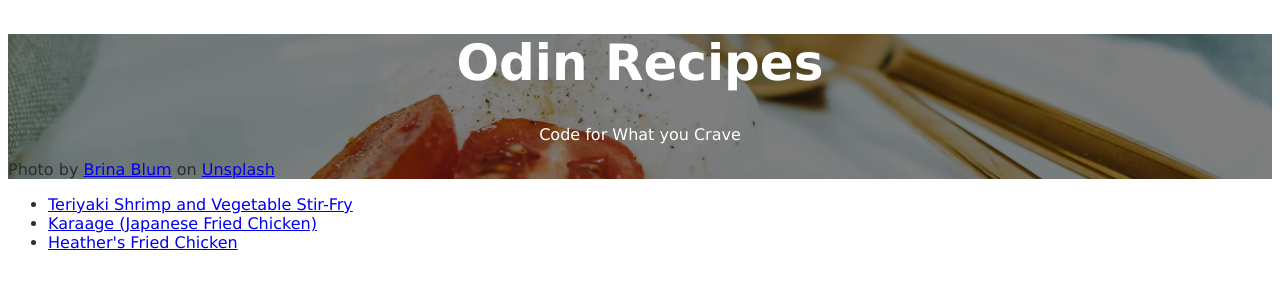
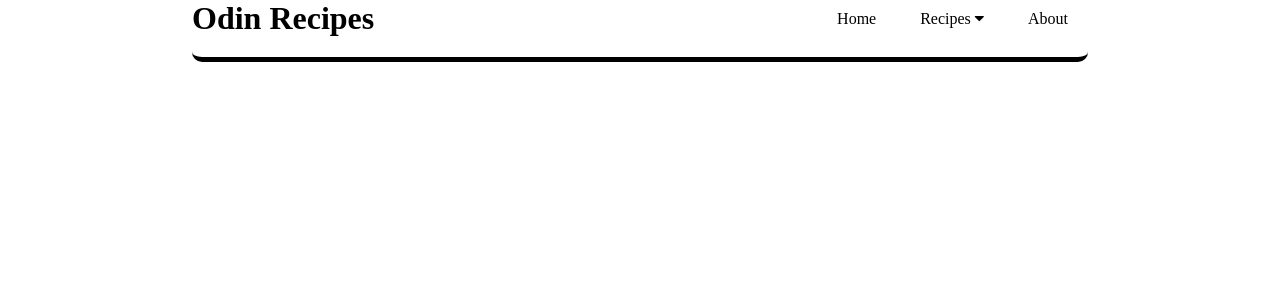
Before and after one commit to MAALsLAB/odin-recipes, a plain HTML site: page index.html in a window 1280 px wide. Drawn offline with Linux system fonts and the light colour scheme.

Commit message:
Setting Header + Navigation bar

```diff
--- a/css/main-style.css
+++ b/css/main-style.css
@@ -1,31 +1,59 @@
-body {
-  color: #292e31;
-  font-family: Verdana, Geneva, Tahoma, sans-serif;
+* {
+  box-sizing: border-box;
+  margin: 0;
+  padding: 0;
 }
 
-h1 {
-  font-size: 50px;
+header {
+  width: 70%;
+  margin: 0 auto;
+  padding-bottom: 20px;
+  display: flex;
+  justify-content: flex-end;
+  align-items: center;
+  border-radius: 10px;
+  border-bottom: 5px solid black;
 }
 
-h2 {
-  color: #4a6f75;
+a {
+  color: black;
+  text-decoration: none;
 }
 
-.hero-image {
-  background-image: linear-gradient(rgba(0, 0, 0, 0.5), rgba(0, 0, 0, 0.5)),
-    url("../imgs/brina-blum-WfSZ_XNPViY-unsplash.jpg");
-  height: 50%;
-  background-position: center;
-  background-repeat: no-repeat;
-  background-size: cover;
-  position: relative;
+.logo {
+  margin-right: auto;
 }
 
-.hero-text {
-  text-align: center;
-  /* position: absolute; */
-  /* top: 50%;
-  left: 50%;
-  transform: translate(-50%, -50%); */
+.nav-links {
+  list-style: none;
+}
+
+.nav-links li {
+  display: inline-block;
+  padding: 0 1.25rem;
+}
+
+.recipes-list-content {
+  display: none;
+  position: absolute;
+  z-index: 1;
+  background-color: #f9f9f9;
+  min-width: 100px;
+  box-shadow: 0px 8px 16px 0px rgba(0, 0, 0, 0.2);
+}
+
+.recipes-list-content a {
+  display: block;
+  float: none;
+  text-align: left;
+  padding: 12px 16px;
+}
+
+.recipes-list-content a:hover {
+  background-color: black;
   color: white;
 }
+
+.recipes-list:hover .recipes-list-content {
+  display: block;
+}
--- a/index.html
+++ b/index.html
@@ -5,38 +5,38 @@
     <meta http-equiv="X-UA-Compatible" content="IE=edge" />
     <meta name="viewport" content="width=device-width, initial-scale=1.0" />
     <link rel="stylesheet" href="./css/main-style.css" />
+    <link
+      rel="stylesheet"
+      href="https://cdnjs.cloudflare.com/ajax/libs/font-awesome/4.7.0/css/font-awesome.min.css"
+    />
     <title>Odin Recipes</title>
   </head>
 
   <body>
-    <div class="hero-image">
-      <div class="hero-text">
-        <h1>Odin Recipes</h1>
-        <p>Code for What you Crave</p>
-      </div>
-      Photo by
-      <a
-        href="https://unsplash.com/@brina_blum?utm_source=unsplash&utm_medium=referral&utm_content=creditCopyText"
-        >Brina Blum</a
-      >
-      on
-      <a
-        href="https://unsplash.com/s/photos/food-recipes?utm_source=unsplash&utm_medium=referral&utm_content=creditCopyText"
-        >Unsplash</a
-      >
-    </div>
-    <ul>
-      <li>
-        <a href="./recipes/teriyaki-shrimp.html">
-          Teriyaki Shrimp and Vegetable Stir-Fry
-        </a>
-      </li>
-      <li>
-        <a href="./recipes/karaage.html"> Karaage (Japanese Fried Chicken) </a>
-      </li>
-      <li>
-        <a href="./recipes/fried_chicken.html"> Heather's Fried Chicken </a>
-      </li>
-    </ul>
+    <!-- header -->
+    <header>
+      <span class="logo">
+        <h1>
+          <a href="index.html"> Odin Recipes </a>
+        </h1>
+      </span>
+      <nav>
+        <ul class="nav-links">
+          <li><a href="index.html">Home</a></li>
+          <li>
+            <div class="recipes-list">
+              Recipes
+              <i class="fa fa-caret-down"></i>
+              <div class="recipes-list-content">
+                <a href="#">Fried Chicken</a>
+                <a href="#">Karaage</a>
+                <a href="#">Teriyaki Shrimp</a>
+              </div>
+            </div>
+          </li>
+          <li><a href="#">About</a></li>
+        </ul>
+      </nav>
+    </header>
   </body>
 </html>
```
